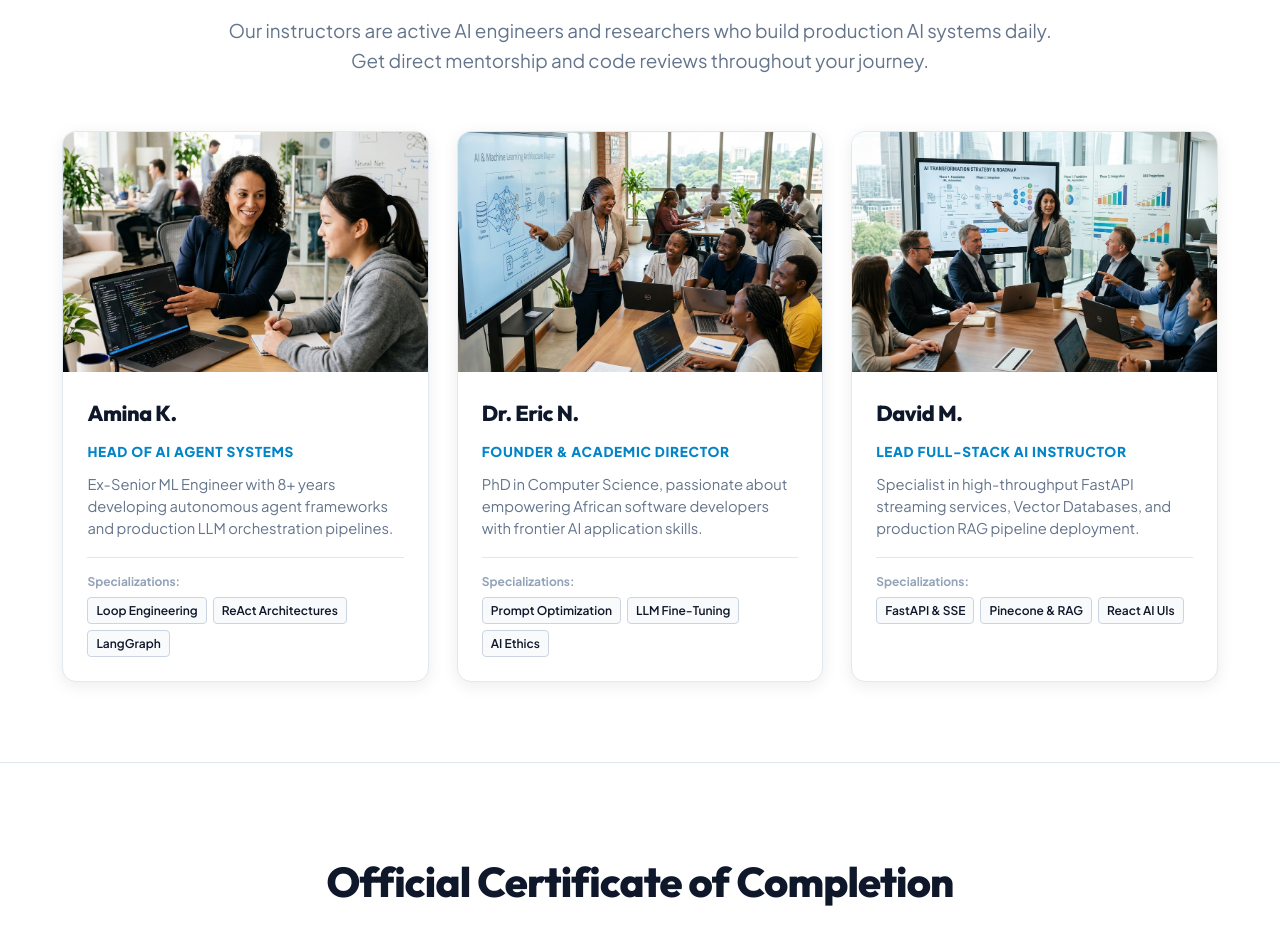
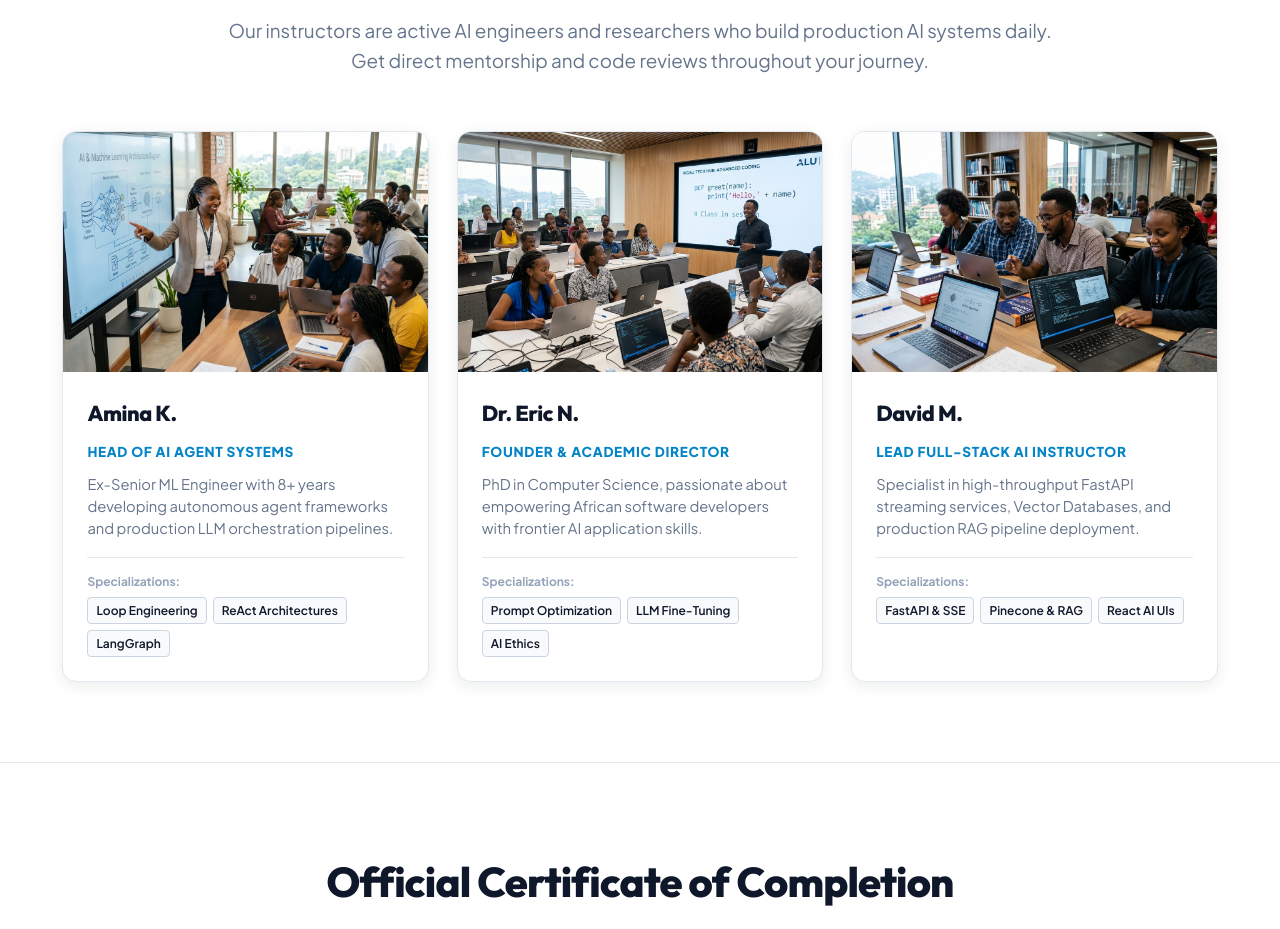
Before and after one commit to nshh123/Baza-AI-Tech-Website, a React (Vite) app: page / in a window 1280 px wide. Shown: the part 6903-7832 px from the top of the page. Built offline with nearby package versions, Linux system fonts and the light colour scheme.

Commit message:
fix(instructors): swap instructor card images to match section header assignments

```diff
--- a/src/components/Instructors.jsx
+++ b/src/components/Instructors.jsx
@@ -8,21 +8,21 @@ const INSTRUCTORS = [
     role: 'Head of AI Agent Systems',
     bio: 'Ex-Senior ML Engineer with 8+ years developing autonomous agent frameworks and production LLM orchestration pipelines.',
     expertise: ['Loop Engineering', 'ReAct Architectures', 'LangGraph'],
-    img: '/baza_ai_mentor.png'
+    img: '/baza_ai_classroom.png'
   },
   {
     name: 'Dr. Eric N.',
     role: 'Founder & Academic Director',
     bio: 'PhD in Computer Science, passionate about empowering African software developers with frontier AI application skills.',
     expertise: ['Prompt Optimization', 'LLM Fine-Tuning', 'AI Ethics'],
-    img: '/baza_ai_classroom.png'
+    img: '/student_header_curriculum.jpg'
   },
   {
     name: 'David M.',
     role: 'Lead Full-Stack AI Instructor',
     bio: 'Specialist in high-throughput FastAPI streaming services, Vector Databases, and production RAG pipeline deployment.',
     expertise: ['FastAPI & SSE', 'Pinecone & RAG', 'React AI UIs'],
-    img: '/baza_ai_enterprise.png'
+    img: '/student_header_simulator.jpg'
   }
 ];
 
```
